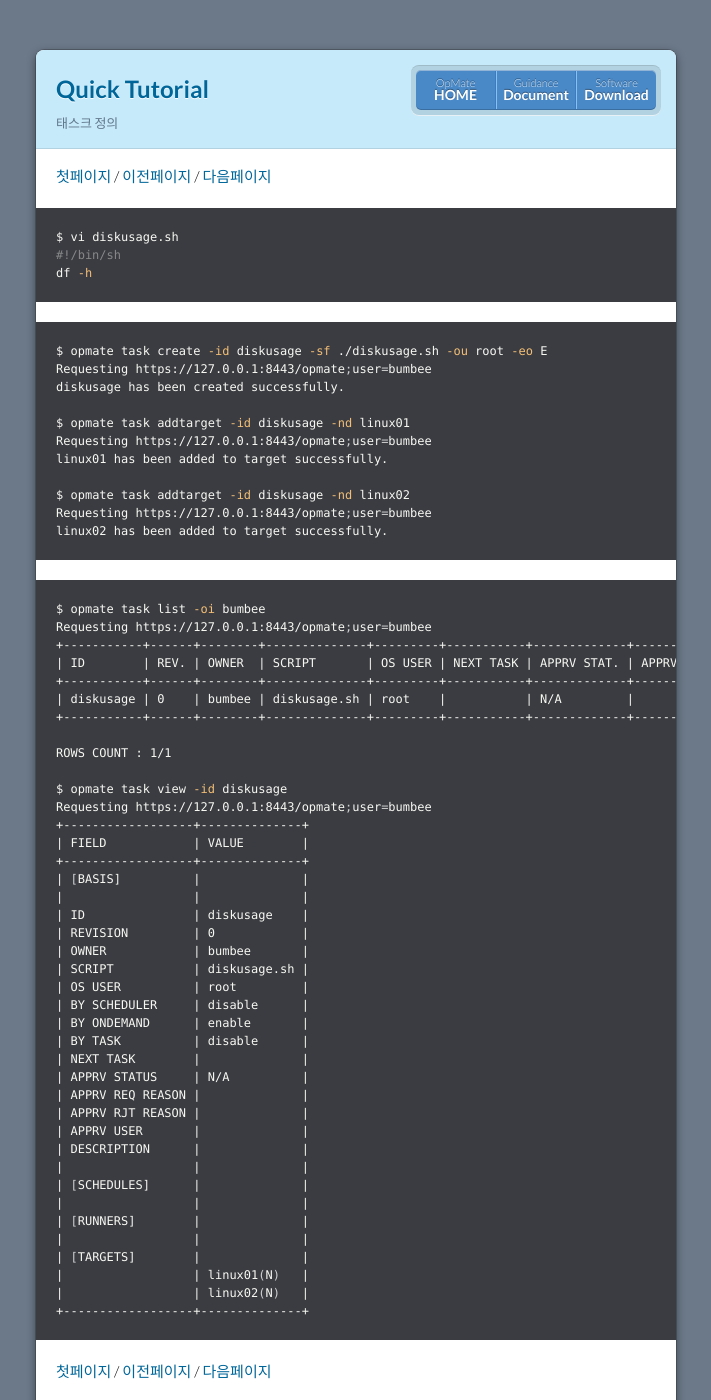
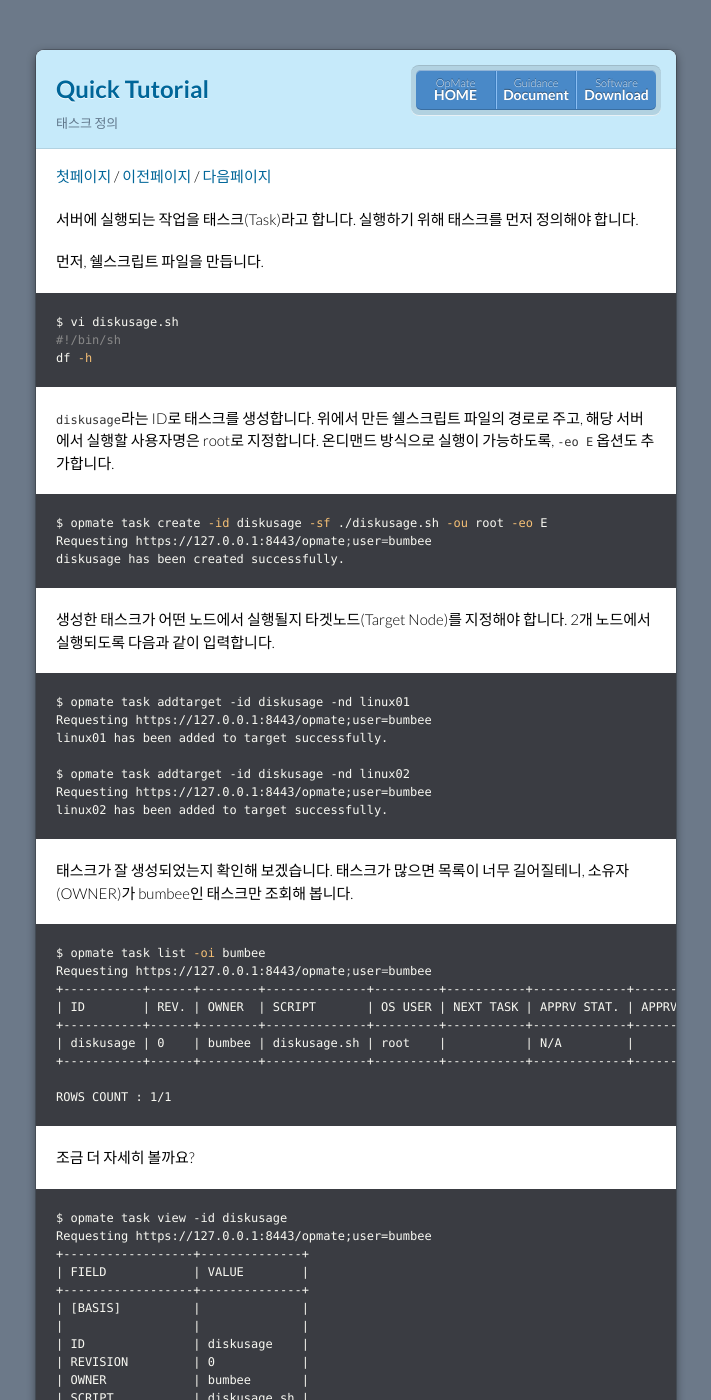
Before and after one commit to opmate/opmate.github.io, a Jekyll site: the page built from document/QuickTutorial4.md, in a window 1280 px wide and 1400 px high. Shown: the whole window, without its empty margins (284-995 px from the left). Built offline with Jekyll 4.4.1, drawn with Linux system fonts in a browser that asks for light colours; our own code applies the rules of GitHub Pages for plain Markdown files; a script that is not in the unit is left out; the repository's description, which GitHub fills in, is left out; some of the changed text lies outside the part shown.

Commit message:
Update QuickTutorial4.md

````diff
--- a/document/QuickTutorial4.md
+++ b/document/QuickTutorial4.md
@@ -5,17 +5,31 @@ description: 태스크 정의
 
 [첫페이지](QuickTutorial.md) / [이전페이지](QuickTutorial3.md) / [다음페이지](QuickTutorial5.md)
 
+서버에 실행되는 작업을 태스크(Task)라고 합니다.
+실행하기 위해 태스크를 먼저 정의해야 합니다.
+
+먼저, 쉘스크립트 파일을 만듭니다.
+
 ```sh
 $ vi diskusage.sh
 #!/bin/sh
 df -h
 ```
 
+`diskusage`라는 ID로 태스크를 생성합니다.
+위에서 만든 쉘스크립트 파일의 경로로 주고, 해당 서버에서 실행할 사용자명은 root로 지정합니다.
+온디맨드 방식으로 실행이 가능하도록, `-eo E` 옵션도 추가합니다.
+
 ```sh
 $ opmate task create -id diskusage -sf ./diskusage.sh -ou root -eo E
 Requesting https://127.0.0.1:8443/opmate;user=bumbee
 diskusage has been created successfully.
+```
 
+생성한 태스크가 어떤 노드에서 실행될지 타겟노드(Target Node)를 지정해야 합니다.
+2개 노드에서 실행되도록 다음과 같이 입력합니다.
+
+```
 $ opmate task addtarget -id diskusage -nd linux01
 Requesting https://127.0.0.1:8443/opmate;user=bumbee
 linux01 has been added to target successfully.
@@ -24,6 +38,9 @@ $ opmate task addtarget -id diskusage -nd linux02
 Requesting https://127.0.0.1:8443/opmate;user=bumbee
 linux02 has been added to target successfully.
 ```
+
+태스크가 잘 생성되었는지 확인해 보겠습니다.
+태스크가 많으면 목록이 너무 길어질테니, 소유자(OWNER)가 bumbee인 태스크만 조회해 봅니다.
 
 ```sh
 $ opmate task list -oi bumbee
@@ -35,7 +52,11 @@ Requesting https://127.0.0.1:8443/opmate;user=bumbee
 +-----------+------+--------+--------------+---------+-----------+-------------+------------+
 
 ROWS COUNT : 1/1
+```
 
+조금 더 자세히 볼까요?
+
+```
 $ opmate task view -id diskusage
 Requesting https://127.0.0.1:8443/opmate;user=bumbee
 +------------------+--------------+
@@ -68,4 +89,8 @@ Requesting https://127.0.0.1:8443/opmate;user=bumbee
 +------------------+--------------+
 ```
 
+잘 생성되었지만 아직 아니랍니다.
+리비젼(REVISION) 번호가 0인 것과 승인상태(APPRV STATUS)가 N/A인 것에 주목하세요.
+태스크는 승인을 받아야 실제로 실행할 수 있습니다.
+
 [첫페이지](QuickTutorial.md) / [이전페이지](QuickTutorial3.md) / [다음페이지](QuickTutorial5.md)
````
